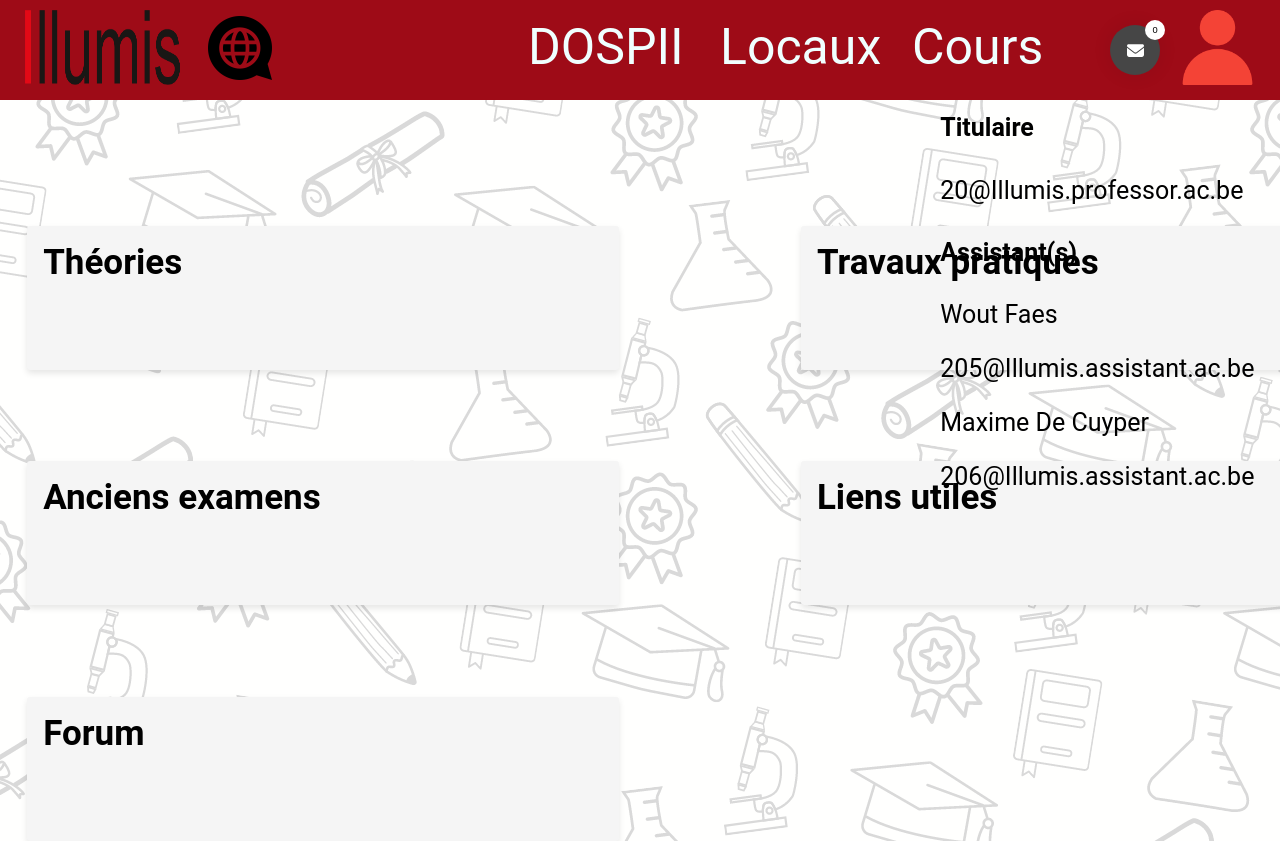
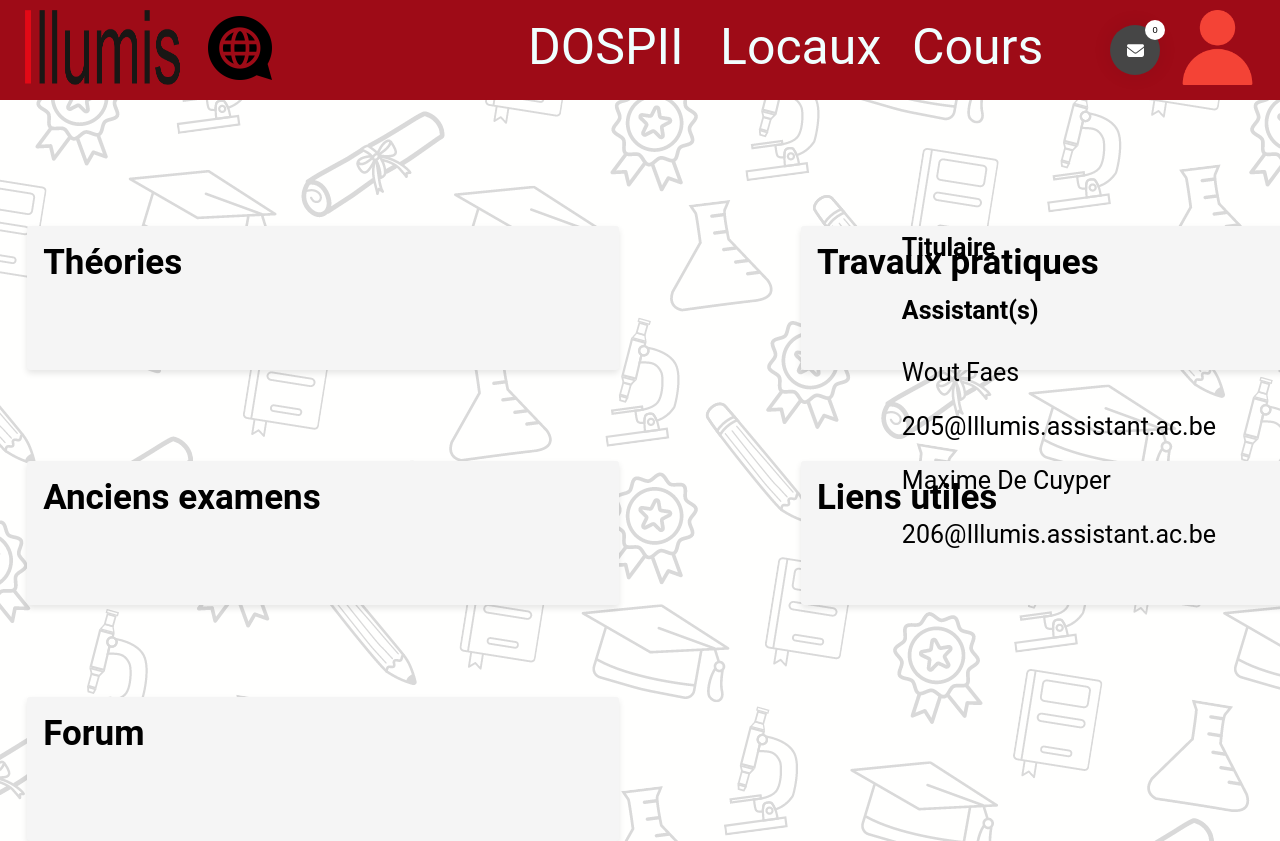
Before and after one commit to koluyantrez/projet-gl, a Vue app in the folder frontend/: page /student/cours in a window 1280 px wide. Shown: the top 841 px of the page. Built offline with nearby package versions, Linux system fonts and the light colour scheme; no server answers.

Commit message:
almost done (assistant)

```diff
--- a/frontend/src/components/everyone/CoursStudent.vue
+++ b/frontend/src/components/everyone/CoursStudent.vue
@@ -11,7 +11,7 @@
     <div class="who">
         <h4>{{cLang.Course.mp}}</h4>
         <p>{{prof}}</p>
-        20@Illumis.professor.ac.be
+        {{emailProf}}
         <h4>Assistant(s)</h4>
         <p>Wout Faes</p>
         205@Illumis.assistant.ac.be
@@ -55,6 +55,7 @@ export default {
         course: '',
         studentName: '',
         prof: '',
+        emailProf: '',
         code: '',
       };
     },
@@ -82,20 +83,21 @@ export default {
                 this.code = info.code;
                 this.prof = info.teacherName;
                 console.log(response.data);
+                axios.get(`http://localhost:1937/teachers/findByName?name=${info.teacherName}`)
+                            .then(response => {
+                                const sensei = response.data;
+                                console.log(sensei.data);
+                                this.emailProf = sensei.email;
+                            })
+                            .catch(error => {
+                                console.error(error);
+                            });
             })
             .catch(error => {
                 console.error(error);
             });
-        /*
-        axios.get(`http://localhost:1937/teachers/findById?matricule=${matricule}`)
-            .then(response => {
-                const teacher = response.data;
-                this.studentName = teacher.name; // Mettre à jour le nom du professeur
-                console.log(teacher.name);
-            })
-            .catch(error => {
-                console.error(error);
-            });*/
+
+
     },
 
     getStudentName() {
@@ -164,8 +166,8 @@ export default {
 
 .who{
   position: absolute;
-  top: 10%;
-  right: 2%;
+  top: 25%;
+  right: 5%;
   color: black;
   font-size: 25px;
   font-family: Roboto,sans-serif;
```
